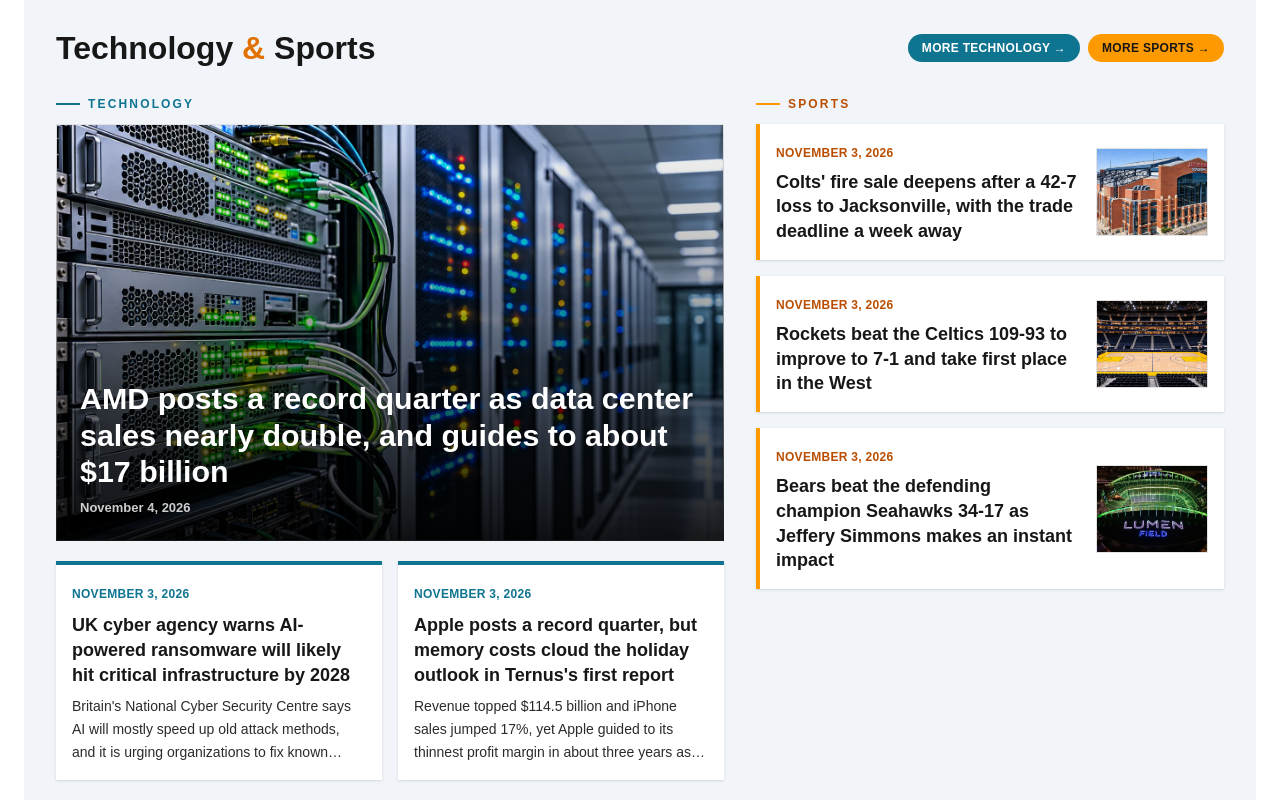
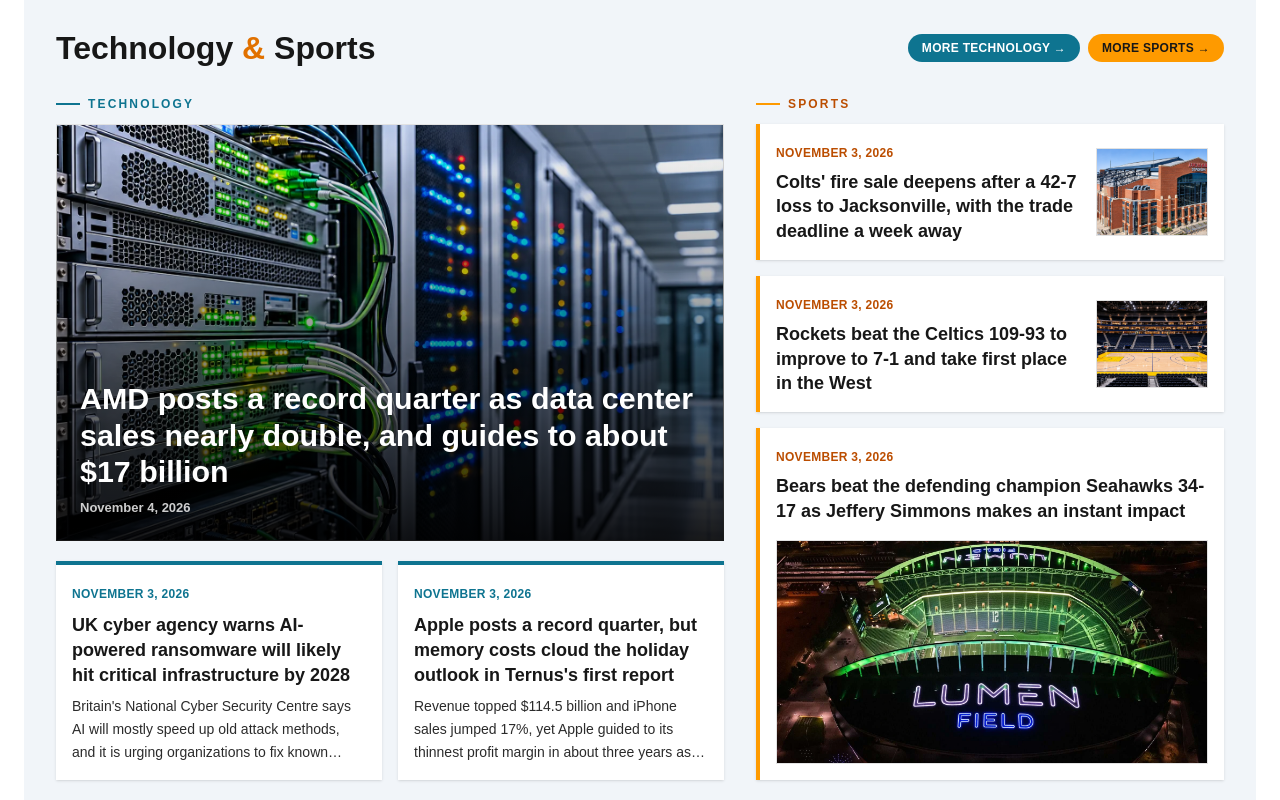
Before and after one commit to ronan-k7/fiveboroughbulletin, a Next.js app: page / in a window 1280 px wide. Shown: the part 3180-3980 px from the top of the page. Built offline with nearby package versions, Linux system fonts and the light colour scheme; no server answers; a web font is replaced by a local one.

Commit message:
responsive edits new section

```diff
--- a/components/TechSportsSection.jsx
+++ b/components/TechSportsSection.jsx
@@ -9,8 +9,11 @@ import { formatLongDate } from "@/lib/format";
  *   - sits on a soft slate-tinted band (the others are white or dark navy)
  *   - LEFT (7/12): Technology, one big photo card with the headline laid over
  *     the image, then two text-only "briefing" cards with a teal top rule
+ *     (the cards stretch if the Sports column ends up taller)
  *   - RIGHT (5/12): Sports, a stack of three white "scorecards" with an amber
- *     left edge and a small thumbnail on the right
+ *     left edge and a small thumbnail on the right. On desktop the LAST card
+ *     stretches to the bottom of the Technology column (and shows a large
+ *     photo) so the two columns always end at the same height, no gap.
  *
  * Props are arrays of articles already resolved with `withRelations`, newest
  * first. The page decides which stories go in; this component only lays them
@@ -63,7 +66,7 @@ function TechColumn({ items }) {
   const [lead, ...rest] = items;
 
   return (
-    <div className="lg:col-span-7">
+    <div className="flex flex-col lg:col-span-7">
       <p className="flex items-center gap-2 text-xs font-extrabold uppercase tracking-[0.18em] text-brand-teal">
         <span aria-hidden="true" className="h-0.5 w-6 bg-brand-teal" />
         Technology
@@ -97,7 +100,7 @@ function TechColumn({ items }) {
       )}
 
       {rest.length > 0 && (
-        <div className="mt-5 grid grid-cols-1 gap-4 sm:grid-cols-2">
+        <div className="mt-5 grid flex-1 grid-cols-1 gap-4 sm:grid-cols-2">
           {rest.map((a) => (
             <article key={`${a.category}-${a.slug}`} className="border-t-4 border-brand-teal bg-white p-4 shadow-sm">
               <time dateTime={a.date} className="text-xs font-semibold uppercase tracking-wide text-brand-teal">
@@ -121,18 +124,24 @@ function TechColumn({ items }) {
 
 function SportsColumn({ items }) {
   return (
-    <div className="lg:col-span-5">
+    <div className="flex flex-col lg:col-span-5">
       <p className="flex items-center gap-2 text-xs font-extrabold uppercase tracking-[0.18em] text-amber-700">
         <span aria-hidden="true" className="h-0.5 w-6 bg-amber-500" />
         Sports
       </p>
 
       {items.length > 0 ? (
-        <ol className="mt-3 space-y-4">
-          {items.map((a) => (
-            <li key={`${a.category}-${a.slug}`}>
-              <article className="group flex items-stretch gap-4 border-l-4 border-amber-500 bg-white p-4 shadow-sm">
-                <div className="min-w-0 flex-1">
+        <ol className="mt-3 flex flex-1 flex-col gap-4">
+          {items.map((a, i) => {
+            const isLast = i === items.length - 1;
+            return (
+            <li key={`${a.category}-${a.slug}`} className={isLast ? "lg:flex lg:flex-1" : ""}>
+              <article
+                className={`group flex items-stretch gap-4 border-l-4 border-amber-500 bg-white p-4 shadow-sm ${
+                  isLast ? "lg:flex-1 lg:flex-col" : ""
+                }`}
+              >
+                <div className={`min-w-0 flex-1 ${isLast ? "lg:flex-none" : ""}`}>
                   <time dateTime={a.date} className="text-xs font-semibold uppercase tracking-wide text-amber-700">
                     {formatLongDate(a.date)}
                   </time>
@@ -142,18 +151,24 @@ function SportsColumn({ items }) {
                     </Link>
                   </h3>
                 </div>
-                <Link href={hrefOf(a)} tabIndex={-1} aria-hidden="true" className="shrink-0 self-center">
+                <Link
+                  href={hrefOf(a)}
+                  tabIndex={-1}
+                  aria-hidden="true"
+                  className={`shrink-0 self-center ${isLast ? "lg:flex lg:min-h-[9rem] lg:w-full lg:flex-1 lg:self-stretch" : ""}`}
+                >
                   <ImagePlaceholder
-                    className="h-20 w-24 sm:h-[88px] sm:w-28"
+                    className={`h-20 w-24 sm:h-[88px] sm:w-28 ${isLast ? "lg:h-auto lg:w-auto lg:flex-1" : ""}`}
                     src={a.image}
                     position={a.imagePosition}
                     alt=""
-                    sizes="112px"
+                    sizes={isLast ? "(min-width: 1024px) 40vw, 112px" : "112px"}
                   />
                 </Link>
               </article>
             </li>
-          ))}
+            );
+          })}
         </ol>
       ) : (
         <p className="mt-4 text-sm text-ink-soft">New stories are on the way.</p>
```
